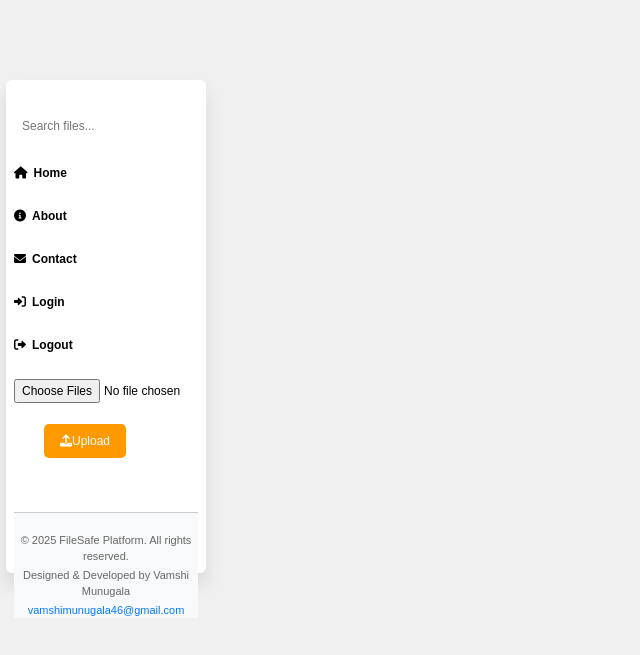
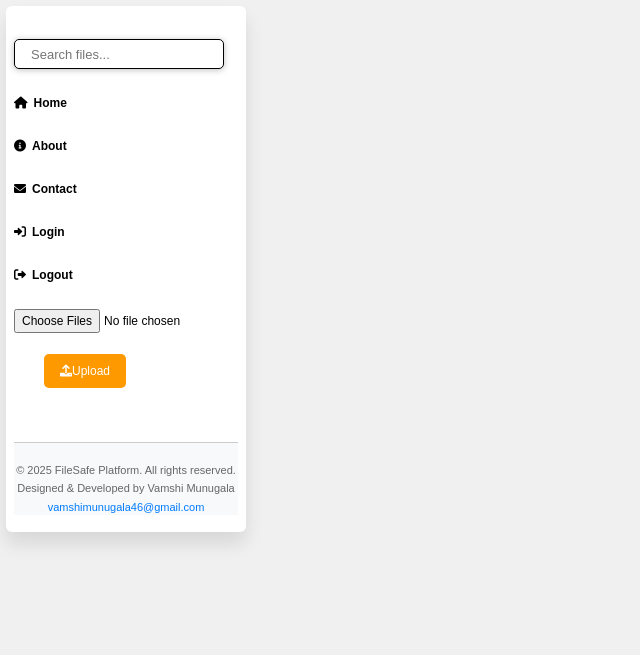
Before and after one commit to MunugalaVamshi/Drive, a Django app: page / in a window 1280 px wide. Shown: the part 48-703 px from the top of the page, without its empty margins (0-640 px from the left). Run offline with Django 5.2, Linux system fonts and the light colour scheme.

Commit message:
Update styles.css

```diff
--- a/static/styles.css
+++ b/static/styles.css
@@ -31,61 +31,51 @@ body {
     color: #ff9900;
 }
 
-/* Search Box */
+/* Simple Search Container */
 .search-container {
-    position: fixed; /* Ensure it's fixed in the viewport */
-    top: 55px; /* Position the box with respect to the top */
-    left: 6px; /* Position the box with respect to the left */
+    position: relative;
+    width: 110px;
+    max-width: 200px;
+    left: 4px;
     display: flex;
     align-items: center;
-    justify-content: space-between;
-    border-radius: 8px;
-    box-shadow: 0 2px 10px rgba(0, 0, 0, 0.1);
-    padding: 0px 12px;
-    width: 200px;
-    height: 34px;
-    max-width: 100%;
     background-color: white;
-    transition: box-shadow 0.3s ease-in-out; /* Smooth transition for shadow */
-    z-index: 1000; /* Make sure it stays on top */
-    overflow: hidden; /* Prevent scroll */
+    z-index: 1000;
+    margin-top: 300px;
 }
 
-/* Blinking shadow effect on hover */
-.search-container:hover {
-    animation: blink-shadow 1s infinite; /* Add animation when hovered */
+
+/* Input Field */
+.search-box {
+      padding: 10px 40px 10px 16px;
+      width: 210px;
+      height: 30px;
+      font-size: 13px;
+      border: 1px solid black;
+      border-radius: 5px;
+      outline: none;
+      box-shadow: 0 1px 6px rgba(32, 33, 36, 0.28);
+      transition: box-shadow 0.2s ease-in-out;
 }
 
-/* Keyframes for blinking shadow */
-@keyframes blink-shadow {
-    0% {
-        box-shadow: 0 2px 10px rgba(0, 0, 0, 0.1);
-    }
-    50% {
-        box-shadow: 0 2px 15px rgba(0, 0, 0, 0.4);
-    }
-    100% {
-        box-shadow: 0 2px 10px rgba(0, 0, 0, 0.1);
-    }
-}
-/* Search Input */
-.search-box {
-    flex-grow: 2;
-    height: 26px; /* Reduced height */
-    border: none;
-    outline: none;
-    font-size: 12px; /* Reduced font size */
-    padding: 0 8px;
-    border-radius: 24px;
-    background-color: transparent;
-    color: black;
-}
-/* Search Icon */
+.search-box:focus {
+    box-shadow: 0 1px 8px rgba(32, 33, 36, 0.40);
+  }
+
+
+/* Search Icon
 .search-icon {
-    font-size: 16px; /* Reduced icon size */
+    position: absolute;
+    right: 14px;
+    top: 9.5%;
+    transform: translateY(-50%);
     color: #FF9900;
-    cursor: pointer;
-}
+    font-size: 18px;
+    pointer-events: none;
+
+}*/
+
+
 
 /* search results*/
 .search-results {
@@ -155,15 +145,15 @@ body {
 /* menu bar box */
 .dev-message {
     position: fixed;
-    top: 16%;
+    top: 54px;
     left: 6px;
-    height: 493px; /* Reduced height */
-    width: 200px; /* Reduced width */
+    height: 526px; /* Reduced height */
+    width: 240px; /* Reduced width */
     padding: 8px;
     border-radius: 6px;
     background-color: #FFFFFF;
     box-shadow: 0 12px 18px rgba(4, 4, 4, 0.1);
-    color: #000;
+    color: hsl(0, 0%, 0%);
     box-sizing: border-box;
     font-size: 12px; /* Reduced font size */
     z-index: 1000;
@@ -213,13 +203,15 @@ body {
     background-color: #e68a00;
 }
 
+
+
 /* Uploaded files container displaying files */
 .file-container-wrapper {
     display: grid;
     grid-template-columns: repeat(5 ,1fr);
-    gap: 6px; /* Reduced gap */
+    gap: 3px; /* Reduced gap */
     margin-top: 14px;
-    margin-left: 13%;
+    margin-left: 180px;
 }
 
 /* File box styling */
```
